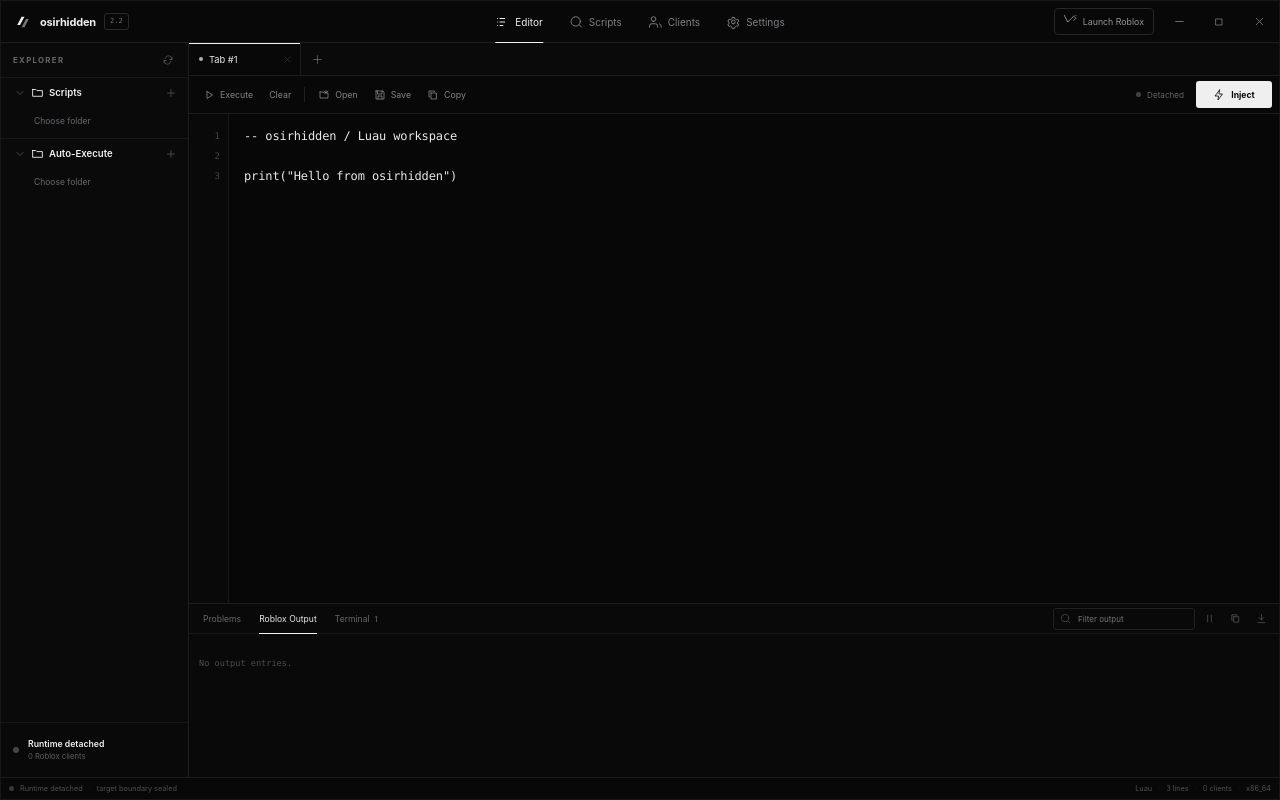
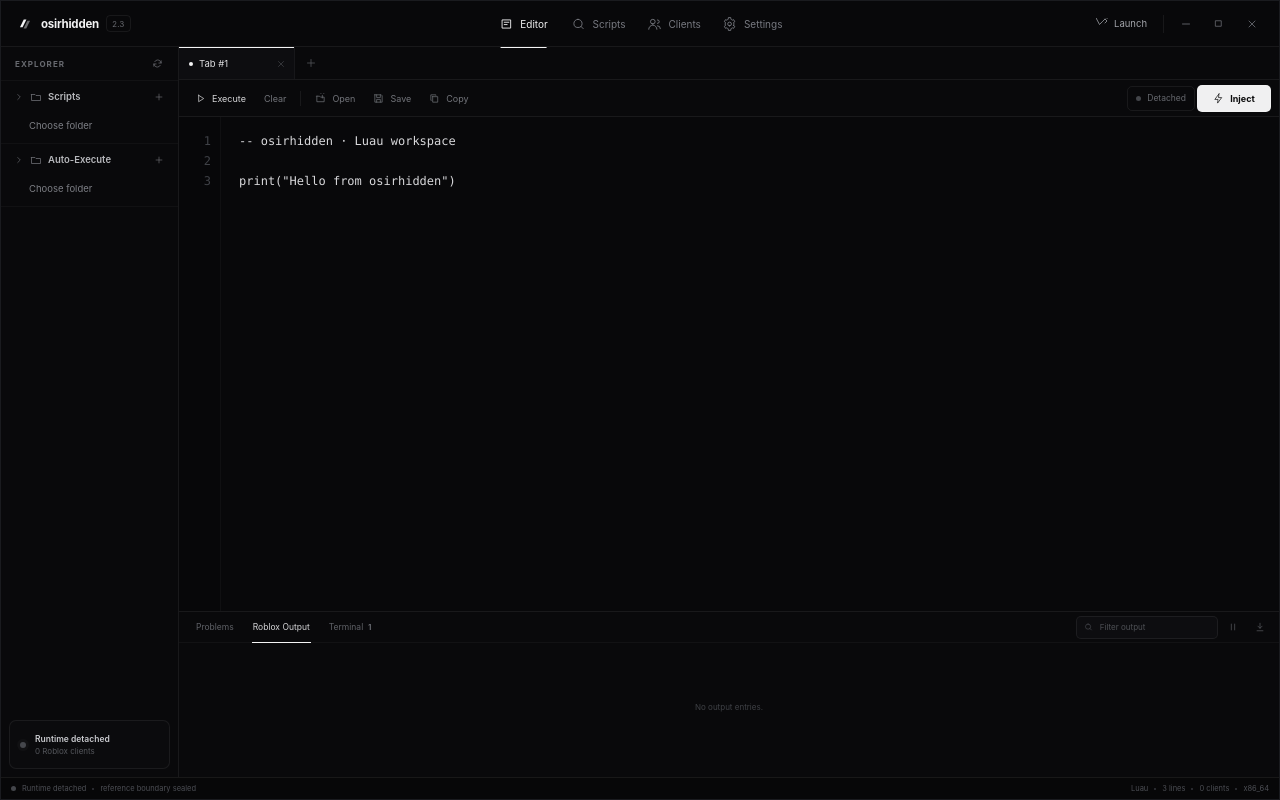
Before and after one commit to blacknuse/Repoignite, a React (Vite) app: page / in a window 1280 px wide. Built offline with nearby package versions, Linux system fonts and the light colour scheme.

Commit message:
Switch renderer to premium AppV3 TSX shell

```diff
--- a/src/main.tsx
+++ b/src/main.tsx
@@ -1,13 +1,13 @@
 import React from 'react';
 import { createRoot } from 'react-dom/client';
-import App from './App';
-import './styles.css';
+import AppV3 from './AppV3';
+import './stylesV3.css';
 
 const root = document.getElementById('root');
 if (!root) throw new Error('Missing #root');
 
 createRoot(root).render(
   <React.StrictMode>
-    <App />
+    <AppV3 />
   </React.StrictMode>
 );
```
